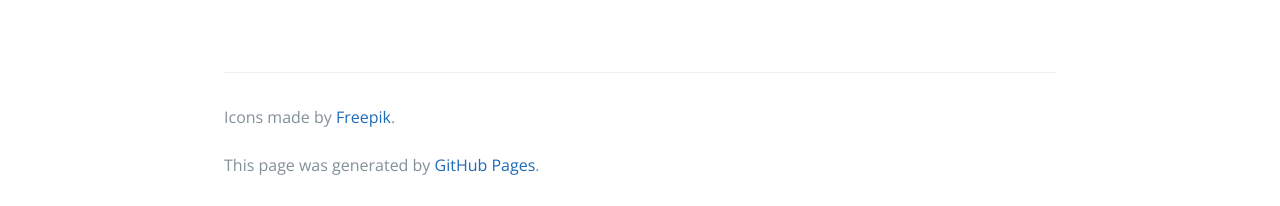
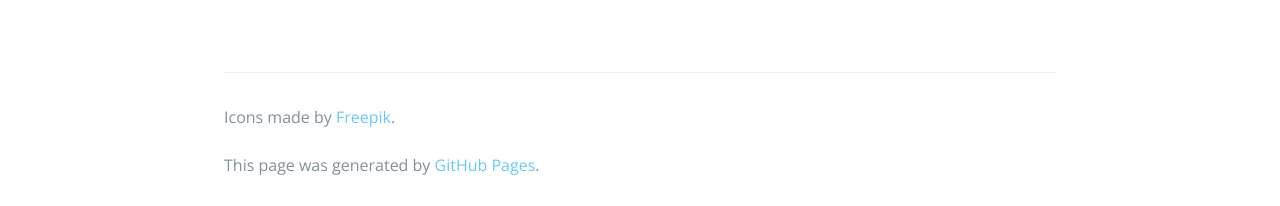
Before and after one commit to rlads2017G1/rlads2017G1.github.io, a Jekyll site: the page built from index.md, in a window 1280 px wide. Shown: the part 751-957 px from the top of the page. Built offline with Jekyll 4.4.1, drawn with Linux system fonts in a browser that asks for light colours.

Commit message:
link color

```diff
--- a/assets/css/style.scss
+++ b/assets/css/style.scss
@@ -6,4 +6,5 @@ $section-headings-color: #1e3541;
 $body-text-color: #1e3541;
 $body-link-color: #1e6bb8;
 $blockquote-text-color: #819198;
+$body-link-color: #66caff;
 @import 'jekyll-theme-cayman';
```
